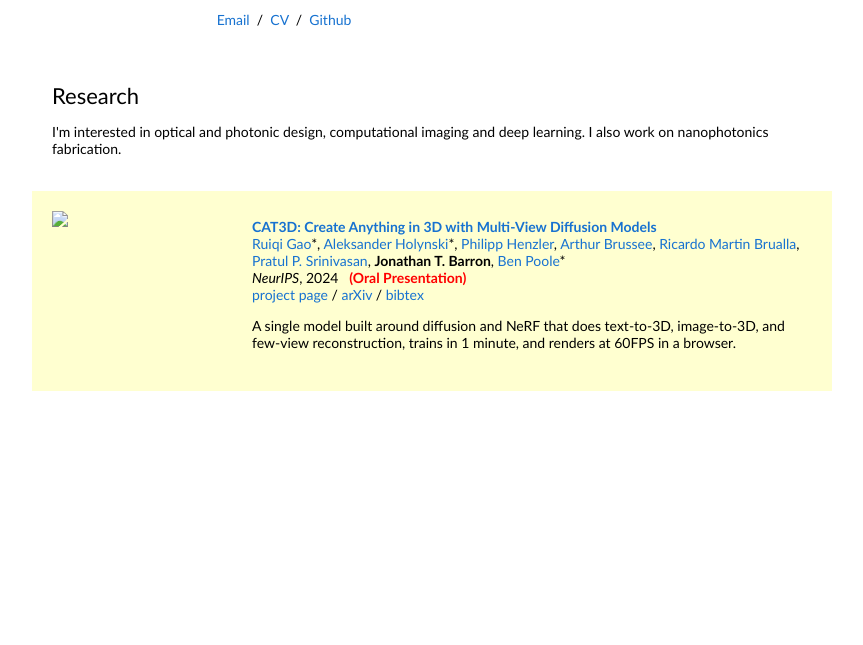
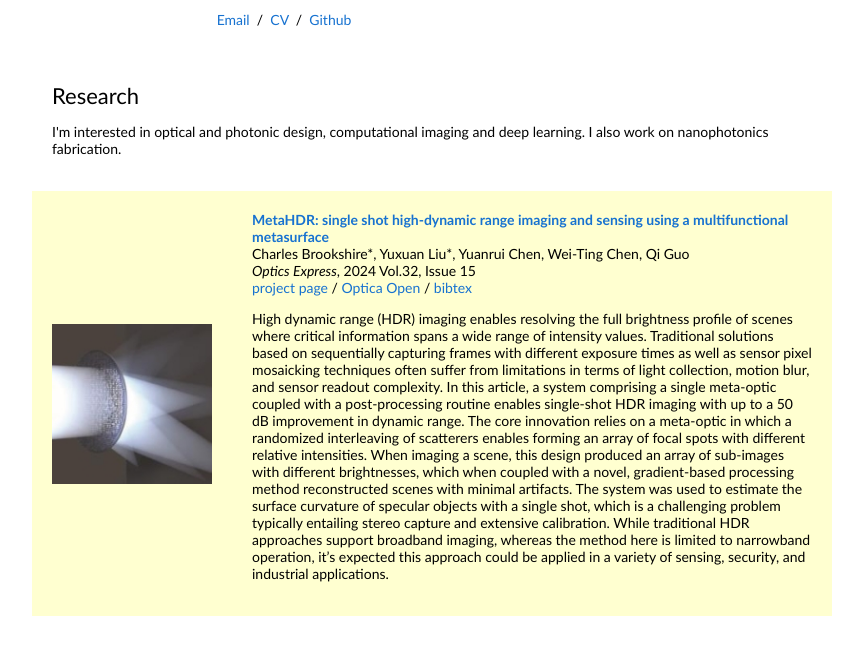
Before and after one commit to yuanrui3/Personal-Website, a plain HTML site: page index.html in a window 1280 px wide. Shown: the part 155-800 px from the top of the page, without its empty margins (208-1071 px from the left). Drawn offline with Linux system fonts and the light colour scheme.

Commit message:
Add files via upload

```diff
--- a/index.html
+++ b/index.html
@@ -26,12 +26,12 @@
                 </p>
                 <p style="text-align:center">
                   <a href="mailto:chen4387@purdue.edu">Email</a> &nbsp;/&nbsp;
-                  <a href="data/JonBarron-CV.pdf">CV</a> &nbsp;/&nbsp;
+                  <a href="Yuanrui_Chen_CV_2024Feb.pdf">CV</a> &nbsp;/&nbsp;
                   <a href="https://github.com/yuanrui3">Github</a>
                 </p>
               </td>
               <td style="padding:2.5%;width:40%;max-width:40%">
-                <a href="images/JonBarron.jpg"><img style="width:100%;max-width:100%;object-fit: cover; border-radius: 50%;" alt="profile photo" src="images/JonBarron.jpg" class="hoverZoomLink"></a>
+                <a href="IMG_20220204_200328.jpg"><img style="width:100%;max-width:100%;object-fit: cover; border-radius: 50%;" alt="profile photo" src="images/JonBarron.jpg" class="hoverZoomLink"></a>
               </td>
             </tr>
           </tbody></table>
@@ -52,10 +52,10 @@
       <td style="padding:20px;width:25%;vertical-align:middle">
         <div class="one">
           <div class="two" id='cat3d_image'><video  width=100% height=100% muted autoplay loop>
-          <source src="images/cat3d.mp4" type="video/mp4">
+          <source src="metaHDR.jpeg" type="video/mp4">
           Your browser does not support the video tag.
           </video></div>
-          <img src='images/cat3d.jpg' width="160">
+          <img src='metaHDR.jpeg' width="160">
         </div>
         <script type="text/javascript">
           function cat3d_start() {
@@ -69,31 +69,28 @@
         </script>
       </td>
       <td style="padding:20px;width:75%;vertical-align:middle">
-        <a href="https://cat3d.github.io/">
-			<span class="papertitle">CAT3D: Create Anything in 3D with Multi-View Diffusion Models
+        <a href="https://opg.optica.org/oe/fulltext.cfm?uri=oe-32-15-26690&id=553173#articleFigures">
+			<span class="papertitle">MetaHDR: single shot high-dynamic range imaging and sensing using a multifunctional metasurface
 </span>
         </a>
         <br>
-				<a href="https://ruiqigao.github.io/">Ruiqi Gao</a>*,
-        <a href="https://holynski.org/">Aleksander Holynski</a>*,
-        <a href="https://henzler.github.io/">Philipp Henzler</a>,
-        <a href="https://github.com/ArthurBrussee">Arthur Brussee</a>,
-				<a href="http://ricardomartinbrualla.com/">Ricardo Martin Brualla</a>,
-        <a href="https://pratulsrinivasan.github.io/">Pratul P. Srinivasan</a>,
-				<strong>Jonathan T. Barron</strong>,
-        <a href="https://poolio.github.io/">Ben Poole</a>*
-
+				Charles Brookshire*, Yuxuan Liu*, Yuanrui Chen, Wei-Ting Chen, Qi Guo
         <br>
-        <em>NeurIPS</em>, 2024 &nbsp <font color="red"><strong>(Oral Presentation)</strong></font>
+        <em>Optics Express</em>, 2024 Vol.32, Issue 15
         <br>
-        <a href="https://cat3d.github.io/">project page</a>
+        <a href="https://github.com/guo-research-group/MetaHDR">project page</a>
         /
-        <a href="https://arxiv.org/abs/2405.10314">arXiv</a>
+        <a href="https://preprints.opticaopen.org/articles/preprint/MetaHDR_Single_Shot_High-Dynamic_Range_Imaging_and_Sensing_using_a_Multifunctional_Metasurface/25719513">Optica Open</a>
         /
-        <a href="data/BarronECCV2020.bib">bibtex</a>
+        <a href="oe-32-15-26690.bib">bibtex</a>
         <p></p>
         <p>
-				A single model built around diffusion and NeRF that does text-to-3D, image-to-3D, and few-view reconstruction, trains in 1 minute, and renders at 60FPS in a browser.
+          High dynamic range (HDR) imaging enables resolving the full brightness profile of scenes where critical information spans a wide range of intensity values.
+          Traditional solutions based on sequentially capturing frames with different exposure times as well as sensor pixel mosaicking techniques often suffer from limitations in terms of light collection,
+          motion blur, and sensor readout complexity. In this article, a system comprising a single meta-optic coupled with a post-processing routine enables single-shot HDR imaging with up to a 50 dB improvement in dynamic range.
+          The core innovation relies on a meta-optic in which a randomized interleaving of scatterers enables forming an array of focal spots with different relative intensities. When imaging a scene, this design produced an array of sub-images with different brightnesses,
+          which when coupled with a novel, gradient-based processing method reconstructed scenes with minimal artifacts. The system was used to estimate the surface curvature of specular objects with a single shot, which is a challenging problem typically entailing stereo capture and extensive calibration.
+          While traditional HDR approaches support broadband imaging, whereas the method here is limited to narrowband operation, it’s expected this approach could be applied in a variety of sensing, security, and industrial applications.
         </p>
       </td>
     </tr>
```
